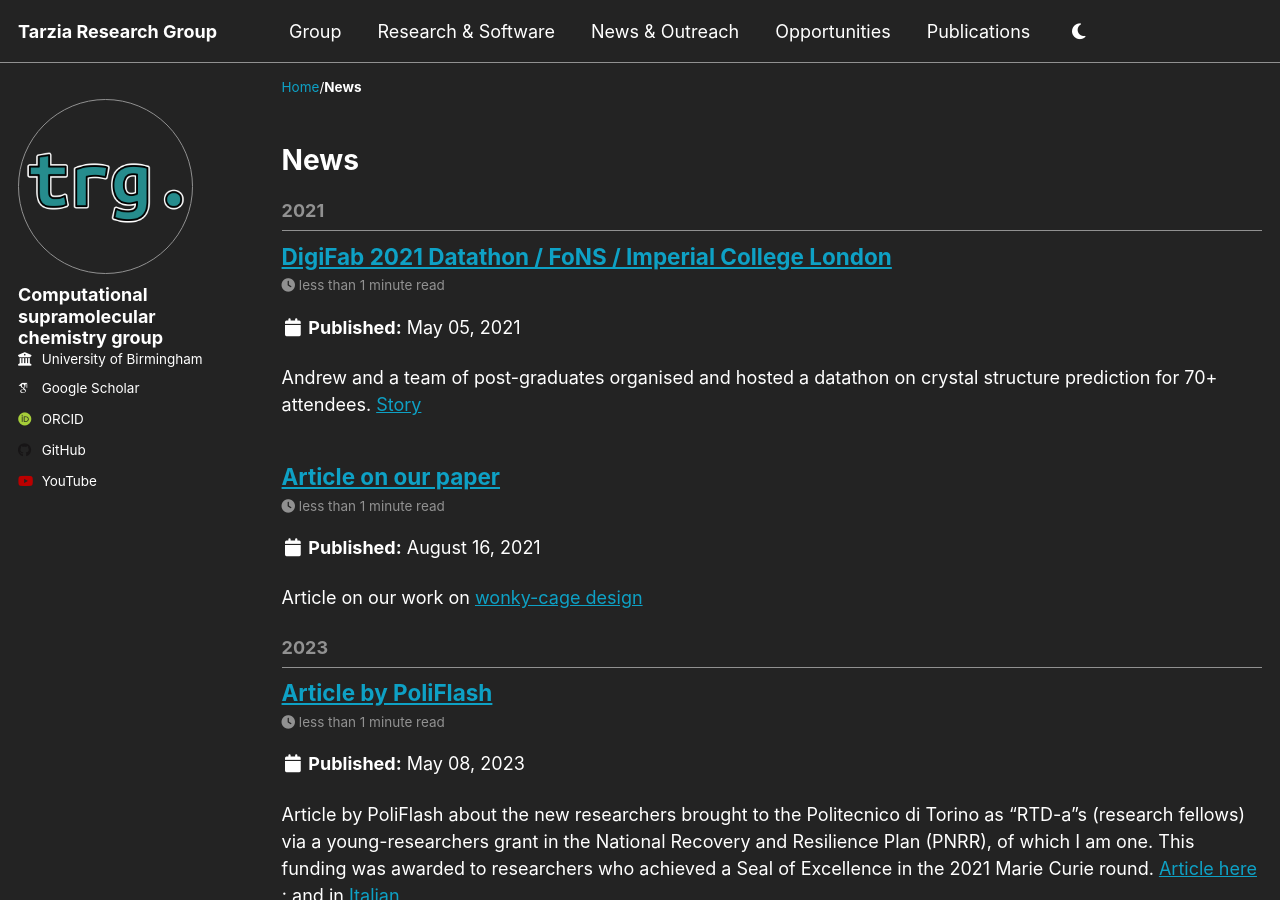
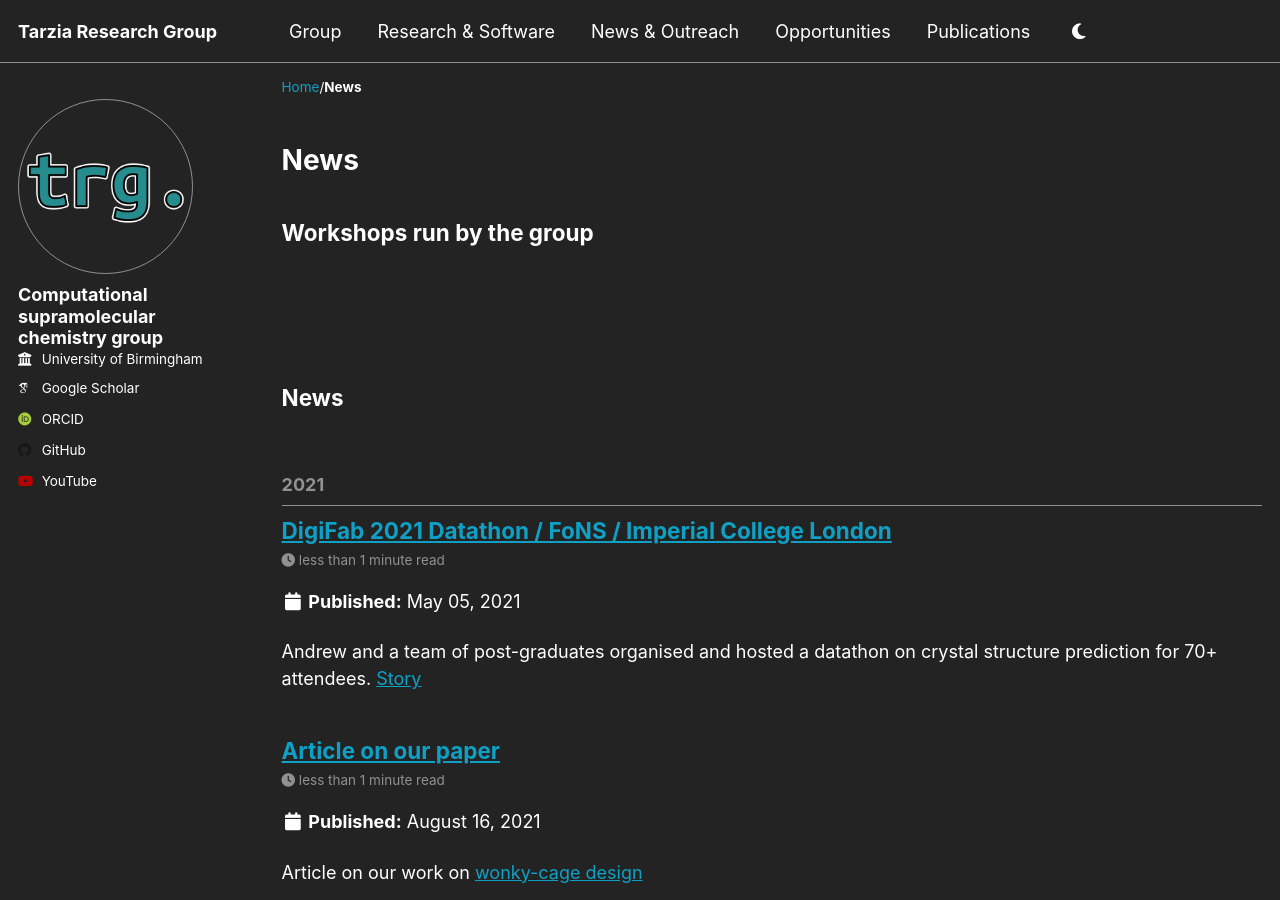
Before and after one commit to TarziaResearchGroup/TarziaResearchGroup.github.io, a Jekyll site: the page built from _pages/news.html, in a window 1280 px wide and 900 px high. Built offline with Jekyll 4.4.1, drawn with Linux system fonts in a browser that asks for light colours; some web fonts are replaced; a script that is not in the unit is left out.

Commit message:
Enhance news.html with workshops and news sections
Added sections for workshops and news with year-based grouping.

```diff
--- a/_pages/news.html
+++ b/_pages/news.html
@@ -6,6 +6,26 @@ author_profile: true
 redirect_from:
   - /news/
 ---
+
+<h2>Workshops run by the group</h2>
+<br>
+
+{% include base_path %}
+{% capture written_year %}'None'{% endcapture %}
+{% for post in site.workshops %}
+  {% capture year %}{{ post.date | date: '%Y' }}{% endcapture %}
+  {% if year != written_year %}
+    <h2 id="{{ year | slugify }}" class="archive__subtitle">{{ year }}</h2>
+    {% capture written_year %}{{ year }}{% endcapture %}
+  {% endif %}
+  {% include archive-single.html %}
+{% endfor %}
+
+<br>
+<br>
+
+<h2>News</h2>
+<br>
 
 {% include base_path %}
 {% capture written_year %}'None'{% endcapture %}
```
